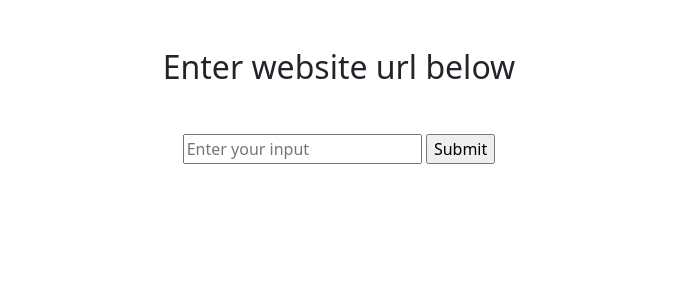
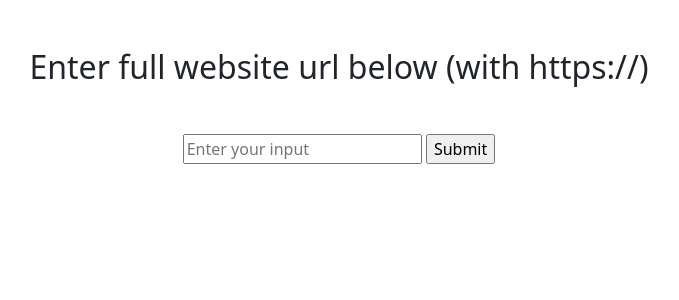
Before and after one commit to wenghaishi/flask-website-analyser, a Flask app: page / in a window 1280 px wide. Shown: the part 58-358 px from the top of the page, without its empty margins (301-980 px from the left). Run offline with Flask 3, Linux system fonts and the light colour scheme.

Commit message:
added instructions for user

```diff
--- a/templates/index.html
+++ b/templates/index.html
@@ -22,7 +22,7 @@
       <h1 class="navbar-brand text-center" href="#">Web analyser</h1>
     </nav>
     <div class="d-flex flex-column justify-content-center align-items-center">
-      <h2 class="text-center mt-5 mb-5">Enter website url below</h2>
+      <h2 class="text-center mt-5 mb-5">Enter full website url below (with https://)</h2>
       <form action="/result" method="post">
         <input type="text" name="input" placeholder="Enter your input">
         <input type="submit" value="Submit">
```
